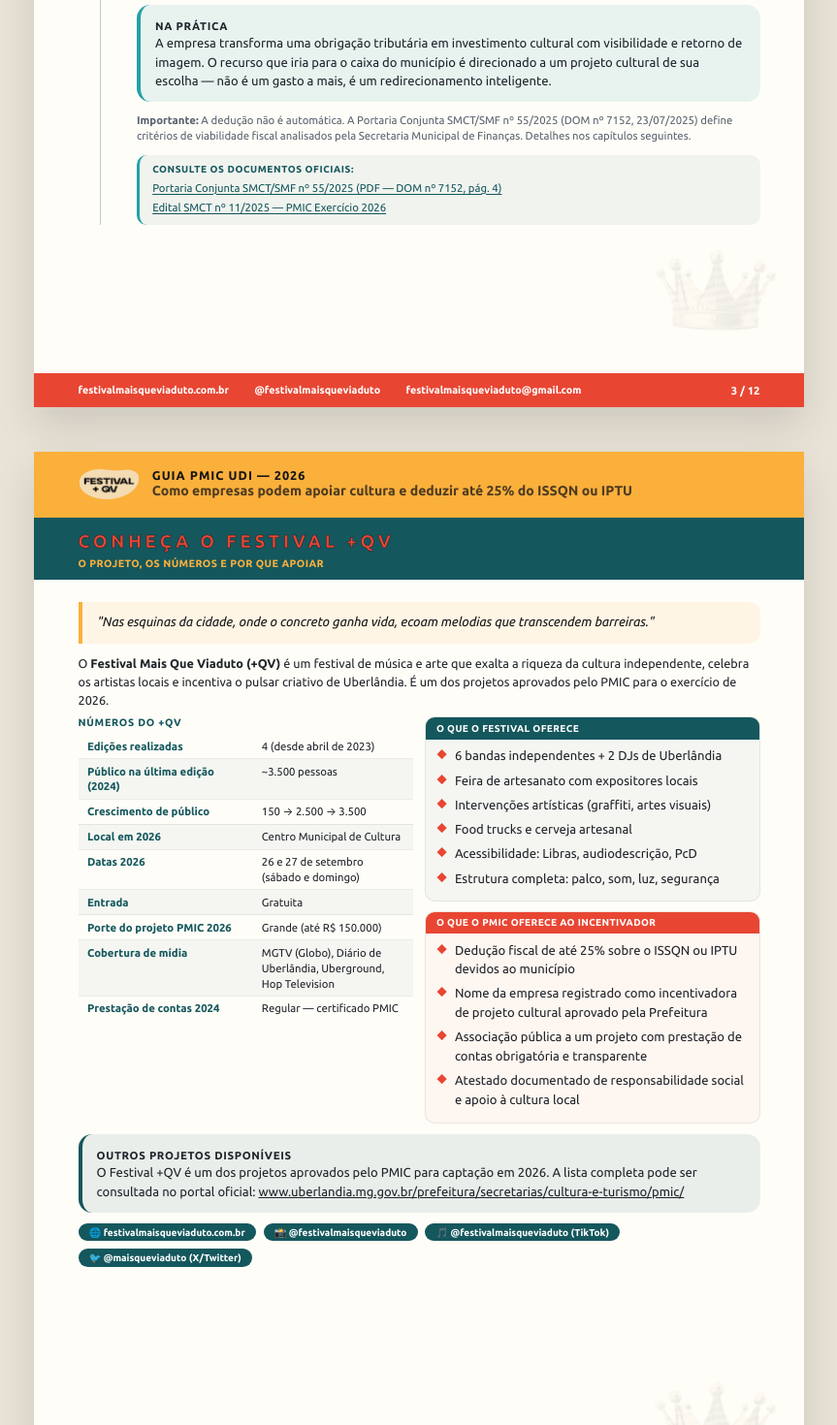
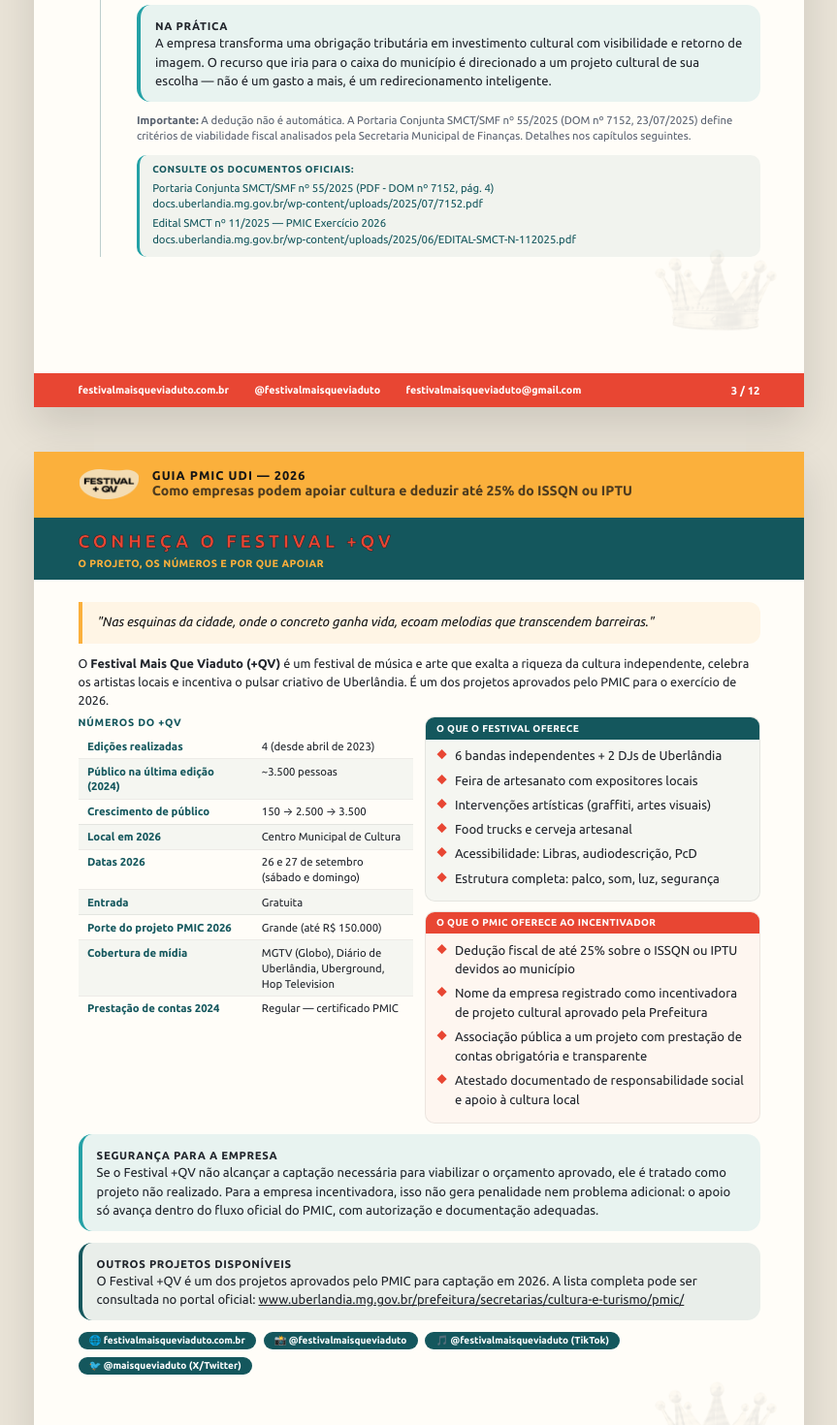
Before and after one commit to pedrofbr0/guia-pmic-react, a React (Vite) app: page / in a window 1280 px wide. Shown: the part 3121-4591 px from the top of the page at 97% size, without its empty margins (208-1071 px from the left). Built offline with nearby package versions, Linux system fonts and the light colour scheme.

Commit message:
feat: add references for official documents and improve link styling

```diff
--- a/src/App.tsx
+++ b/src/App.tsx
@@ -22,7 +22,11 @@
 const PMIC_SITE_URL = 'https://www.uberlandia.mg.gov.br/prefeitura/secretarias/cultura-e-turismo/pmic/';
 const PMIC_SITE_URL_PATH = PMIC_SITE_URL.replace('https://', '');
 const PORTARIA_SMCT_N_55_2025_URL = 'https://docs.uberlandia.mg.gov.br/wp-content/uploads/2025/07/7152.pdf';
+const PORTARIA_SMCT_N_55_2025_URL_PATH = PORTARIA_SMCT_N_55_2025_URL.replace('https://', '');
+const PORTARIA_SMCT_N_55_2025_REF = 'Portaria Conjunta SMCT/SMF nº 55/2025 (PDF - DOM nº 7152, pág. 4)';
 const EDITAL_SMCT_N_11_2025_URL = 'https://docs.uberlandia.mg.gov.br/wp-content/uploads/2025/06/EDITAL-SMCT-N-112025.pdf';
+const EDITAL_SMCT_N_11_2025_URL_PATH = EDITAL_SMCT_N_11_2025_URL.replace('https://', '');
+const EDITAL_SMCT_N_11_2025_REF = ' Edital SMCT nº 11/2025 — PMIC Exercício 2026';
 const FESTIVAL_LOGO = '/logos/LOGO - FESTIVAL +QV 2026.png';
 
 const TOC_ENTRIES: TocEntry[] = [
@@ -418,10 +422,10 @@
         <div className="ref-links-box">
           <span className="ref-links-box__label">Consulte os documentos oficiais:</span>
           <a href={PORTARIA_SMCT_N_55_2025_URL} target="_blank" rel="noopener noreferrer">
-            Portaria Conjunta SMCT/SMF nº 55/2025 (PDF — DOM nº 7152, pág. 4)
+            {PORTARIA_SMCT_N_55_2025_REF}<br />{PORTARIA_SMCT_N_55_2025_URL_PATH.replace('https://', '')}
           </a>
           <a href={EDITAL_SMCT_N_11_2025_URL} target="_blank" rel="noopener noreferrer">
-            Edital SMCT nº 11/2025 — PMIC Exercício 2026
+            {EDITAL_SMCT_N_11_2025_REF}<br />{EDITAL_SMCT_N_11_2025_URL_PATH.replace('https://', '')}
           </a>
         </div>
       </Section>
@@ -482,6 +486,12 @@
           </article>
         </div>
       </div>
+
+      <Callout tone="success" title="Segurança para a empresa">
+        Se o Festival +QV não alcançar a captação necessária para viabilizar o orçamento aprovado, ele é tratado
+        como projeto não realizado. Para a empresa incentivadora, isso não gera penalidade nem problema adicional:
+        o apoio só avança dentro do fluxo oficial do PMIC, com autorização e documentação adequadas.
+      </Callout>
 
       <Callout tone="info" title="Outros projetos disponíveis">
         O Festival +QV é um dos projetos aprovados pelo PMIC para captação em 2026. A lista completa pode ser
--- a/src/guide.css
+++ b/src/guide.css
@@ -1012,7 +1012,7 @@
 .ref-links-box a {
   font-size: 8.5pt;
   color: var(--festival-deep);
-  text-decoration: underline;
+  text-decoration: none;
   text-underline-offset: 1.5px;
   line-height: 1.45;
   word-break: break-all;
```
